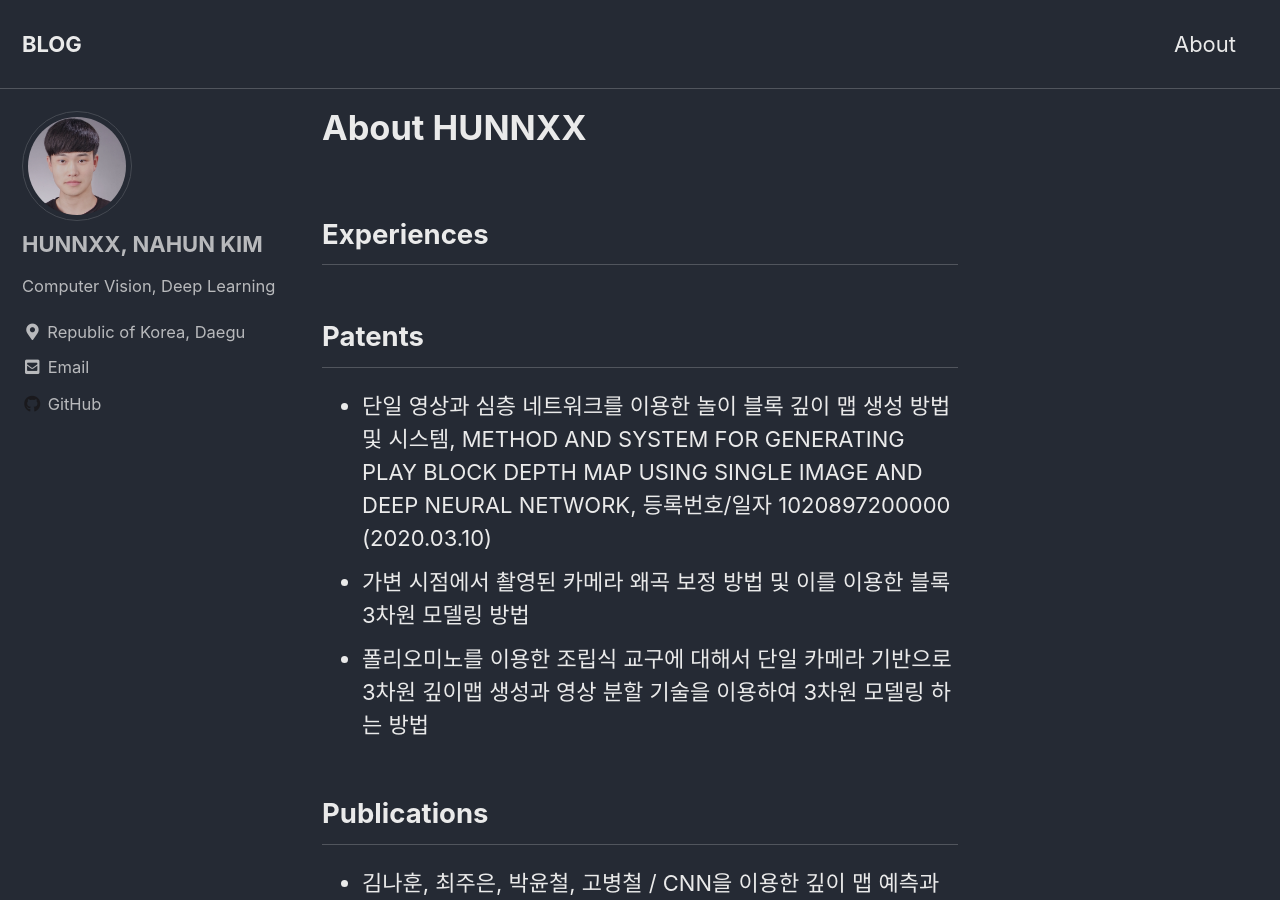
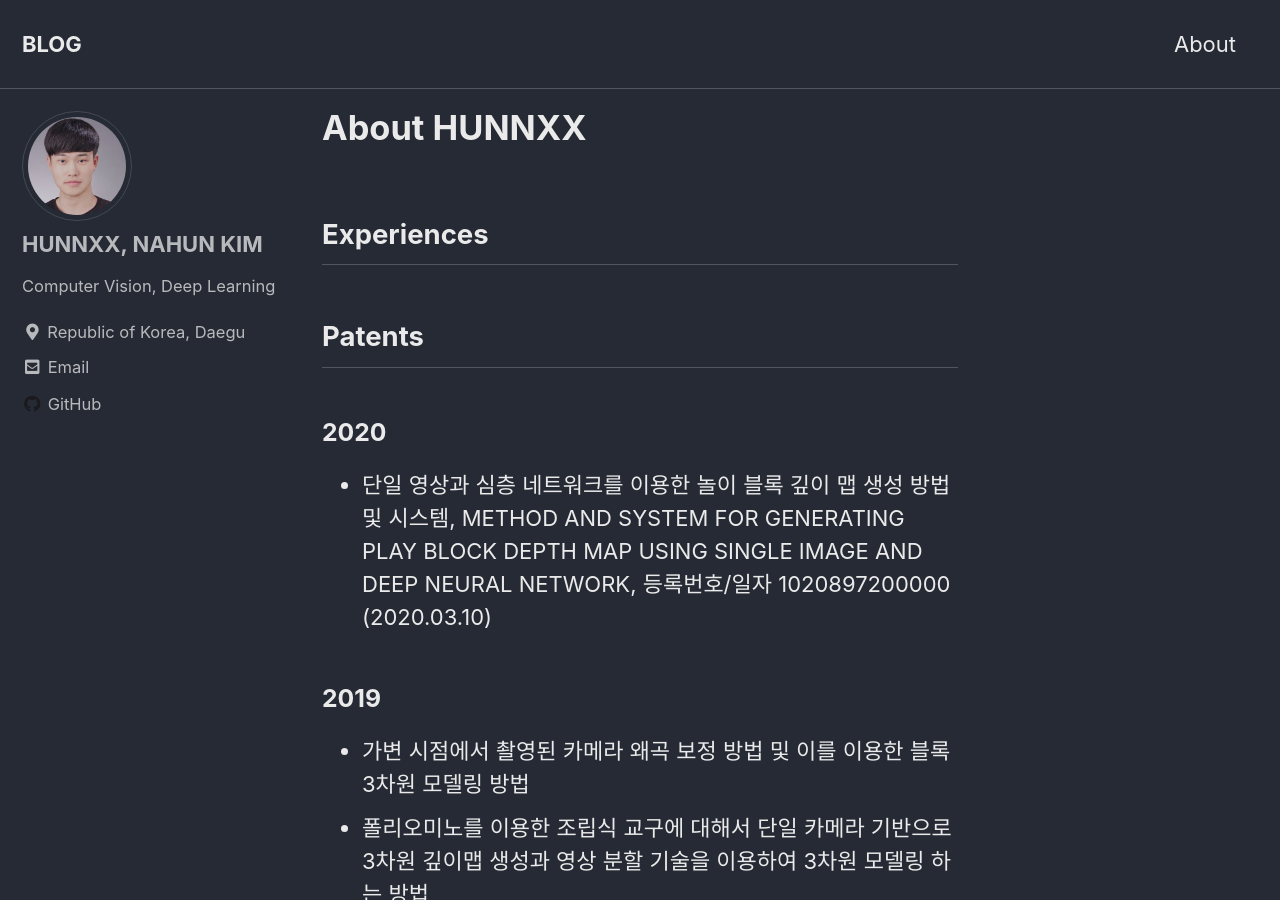
Before and after one commit to hunnxx/hunnxx.github.io, a Jekyll site: the page built from about/index.md, in a window 1280 px wide and 900 px high. Built offline with Jekyll 4.4.1, drawn with Linux system fonts in a browser that asks for light colours; cached includes are drawn as plain includes.

Commit message:
Update index.md

```diff
--- a/about/index.md
+++ b/about/index.md
@@ -7,7 +7,10 @@ date: 2020-08-01 22:15:00 -0400
 
 
 ## Patents
+### 2020
 - 단일 영상과 심층 네트워크를 이용한 놀이 블록 깊이 맵 생성 방법 및 시스템, METHOD AND SYSTEM FOR GENERATING PLAY BLOCK DEPTH MAP USING SINGLE IMAGE AND DEEP NEURAL NETWORK, 등록번호/일자 1020897200000 (2020.03.10)
+
+### 2019
 - 가변 시점에서 촬영된 카메라 왜곡 보정 방법 및 이를 이용한 블록 3차원 모델링 방법
 - 폴리오미노를 이용한 조립식 교구에 대해서 단일 카메라 기반으로 3차원 깊이맵 생성과 영상 분할 기술을 이용하여 3차원 모델링 하는 방법
 
```
